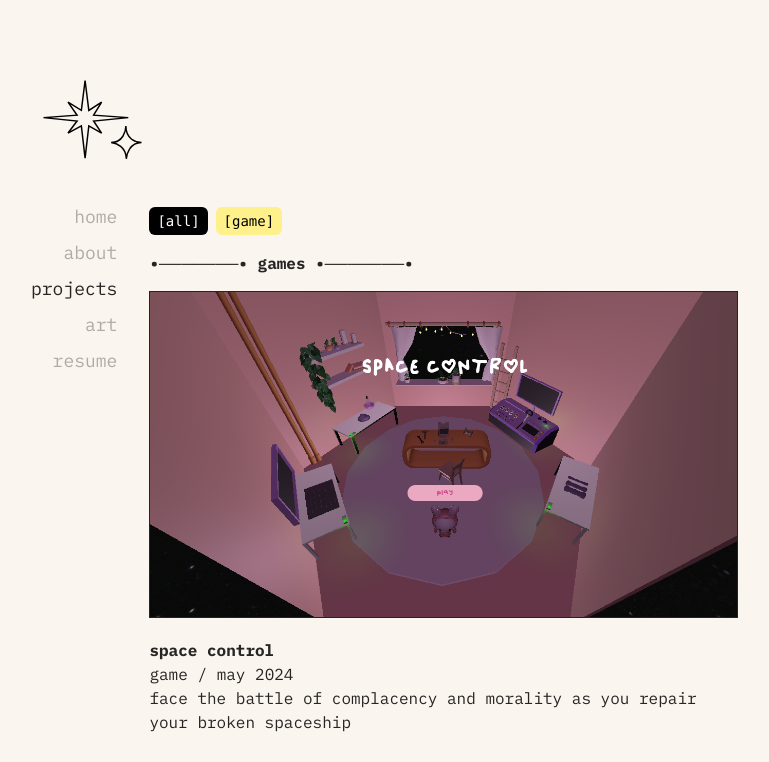
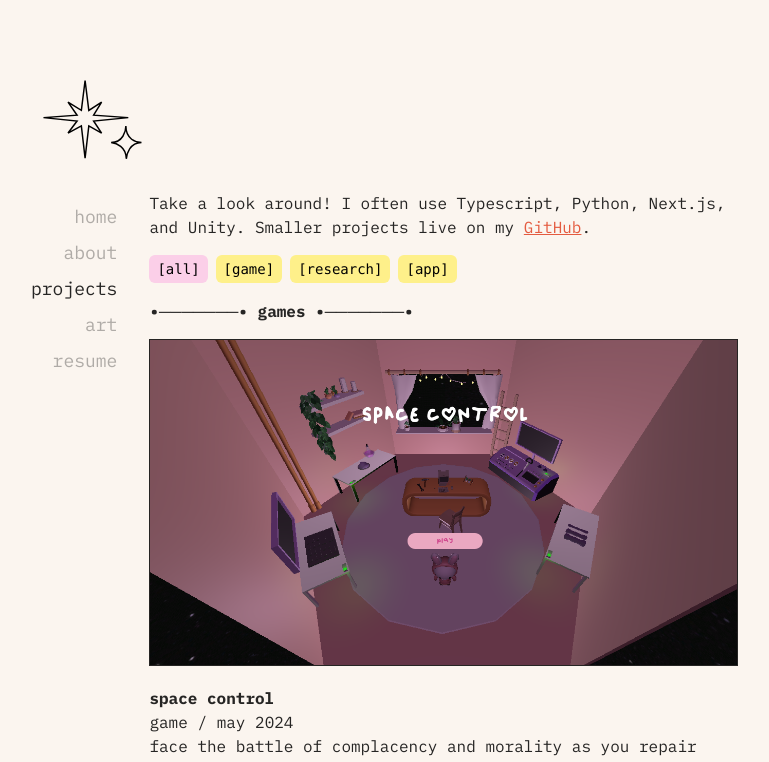
Before and after one commit to ruwkia/taylorsmith, a Next.js app: page /projects in a window 1280 px wide. Shown: the top 762 px of the page, without its empty margins (253-1022 px from the left). Built offline with nearby package versions, Linux system fonts and the light colour scheme.

Commit message:
Update projects.jsx

```diff
--- a/pages/projects.jsx
+++ b/pages/projects.jsx
@@ -4,7 +4,6 @@ import Image from 'next/image';
 
 function Section({ section, selectedType }) {
   const { title, list } = section;
-  // Filter the list based on the selected type
   const filteredList =
     selectedType === 'all'
       ? list
@@ -53,19 +52,27 @@ function Section({ section, selectedType }) {
 
 export default function Projects() {
   const sections = projects['projects'];
-  // State for the filter tabs
   const [selectedType, setSelectedType] = useState('all');
-  // Build unique types array + 'all'
-  const allTypes = [
-    'all',
-    ...new Set(
-      sections.flatMap(section => section.list.map(item => item.type))
-    ),
-  ];
+  // Hardcode filter types to show app and maintain order
+  const allTypes = ['all', 'game', 'research', 'app'];
 
   return (
     <>
-      {/* Filter pills at top */}
+      {/* Intro paragraph above the filters */}
+      <p>
+        Take a look around! I often use Typescript, Python, Next.js, and Unity.
+        Smaller projects live on my{' '}
+        <a
+          className="link"
+          href="https://github.com/taylorsmith"
+          target="_blank"
+          rel="noopener noreferrer"
+        >
+          GitHub
+        </a>.
+      </p>
+
+      {/* Tiffany-style filter pills with light pink highlight */}
       <nav className="flex flex-row gap-2 mt-4 mb-4">
         {allTypes.map(type => (
           <button
@@ -73,7 +80,7 @@ export default function Projects() {
             onClick={() => setSelectedType(type)}
             className={
               selectedType === type
-                ? 'px-2 py-1 bg-black text-white rounded-md text-sm font-mono'
+                ? 'px-2 py-1 bg-pink-200 text-black rounded-md text-sm font-mono'
                 : 'px-2 py-1 bg-yellow-200 text-black rounded-md text-sm font-mono'
             }
           >
```
